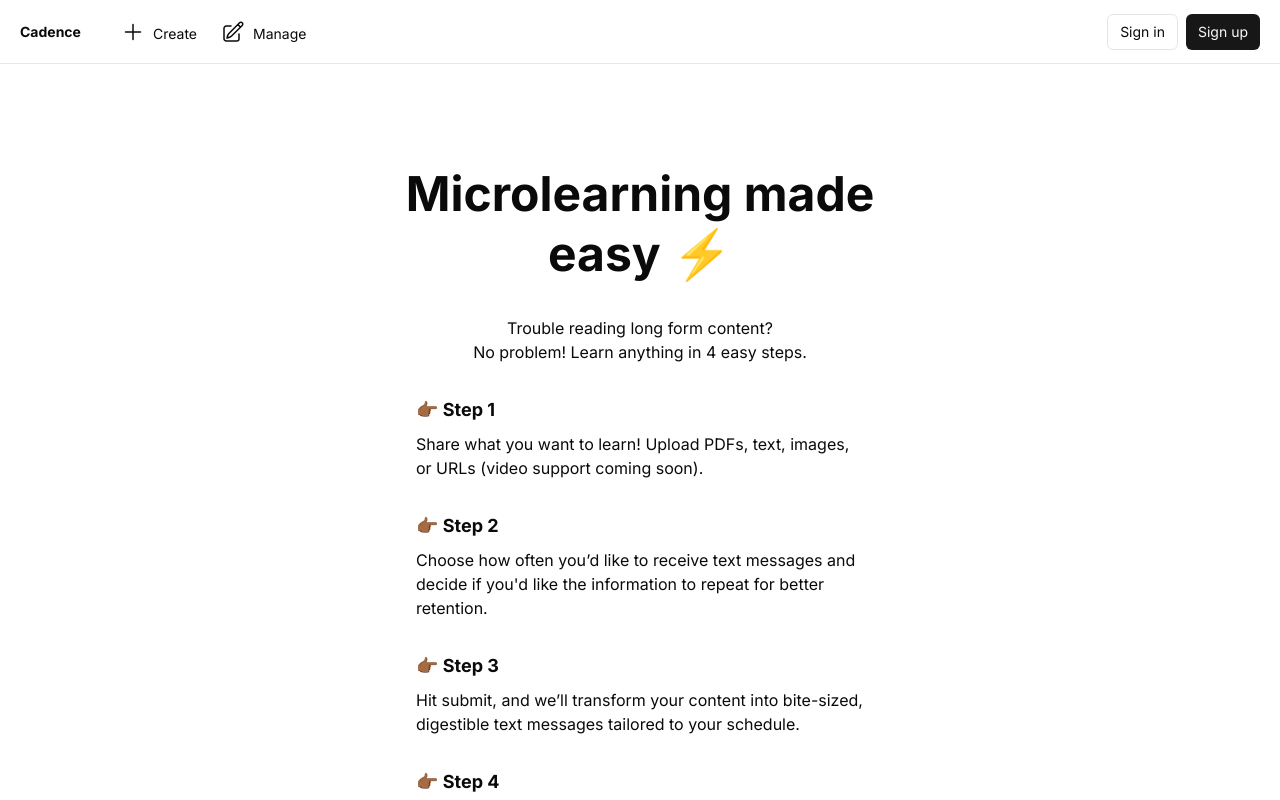
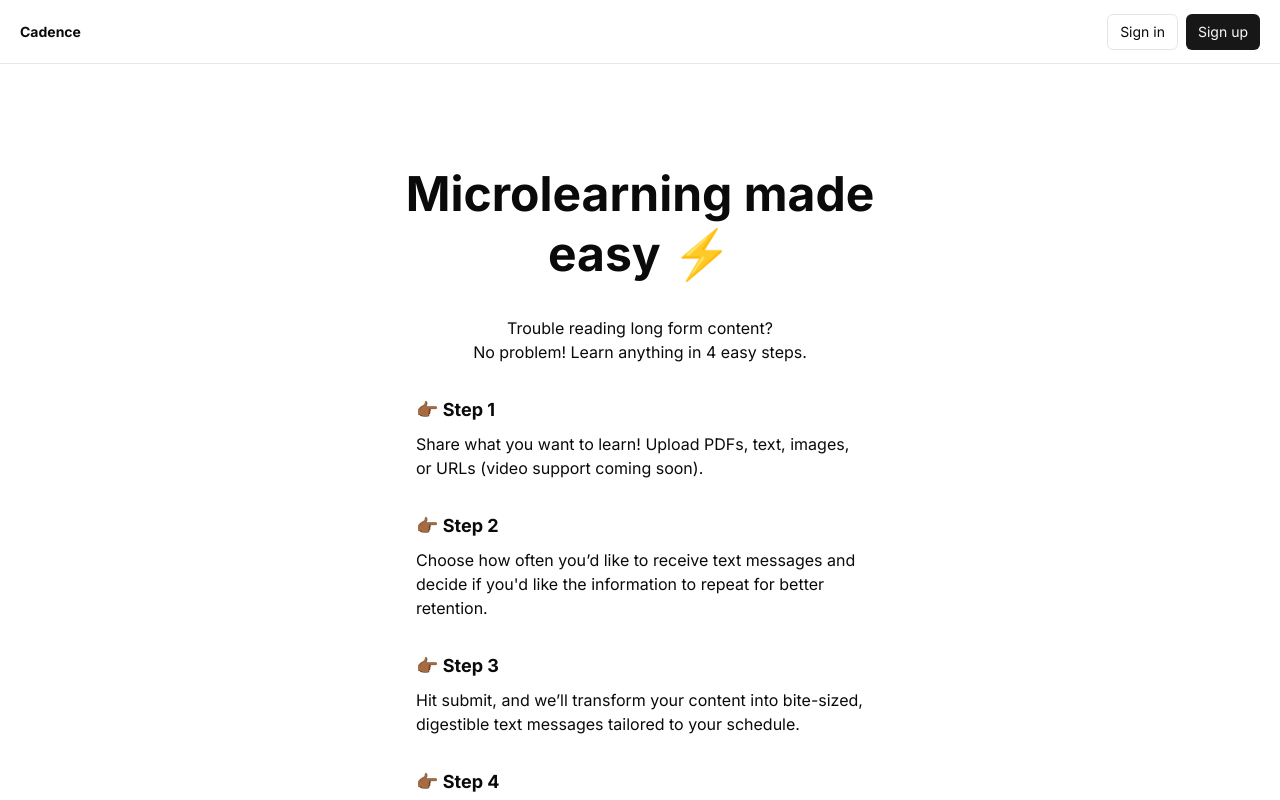
Before and after one commit to Hamza-Mos/cadence, a Next.js app: page / in a window 1280 px wide. Shown: the top 800 px of the page. Built offline with nearby package versions, Linux system fonts and the light colour scheme; no server answers.

Commit message:
hide navlinks

```diff
--- a/components/navigation/navigation.tsx
+++ b/components/navigation/navigation.tsx
@@ -1,10 +1,15 @@
 import NavLinks from "@/components/navigation/navlinks";
+import { createClient } from "@/utils/supabase/server";
 
-export default function Navigation() {
+export default async function Navigation() {
+  const supabase = await createClient();
+  const {
+    data: { user },
+  } = await supabase.auth.getUser();
   return (
     <div className="flex flex-row">
       <div className="flex grow justify-between gap-6">
-        <NavLinks />
+        {user !== null ? <NavLinks /> : <></>}
       </div>
     </div>
   );
```
